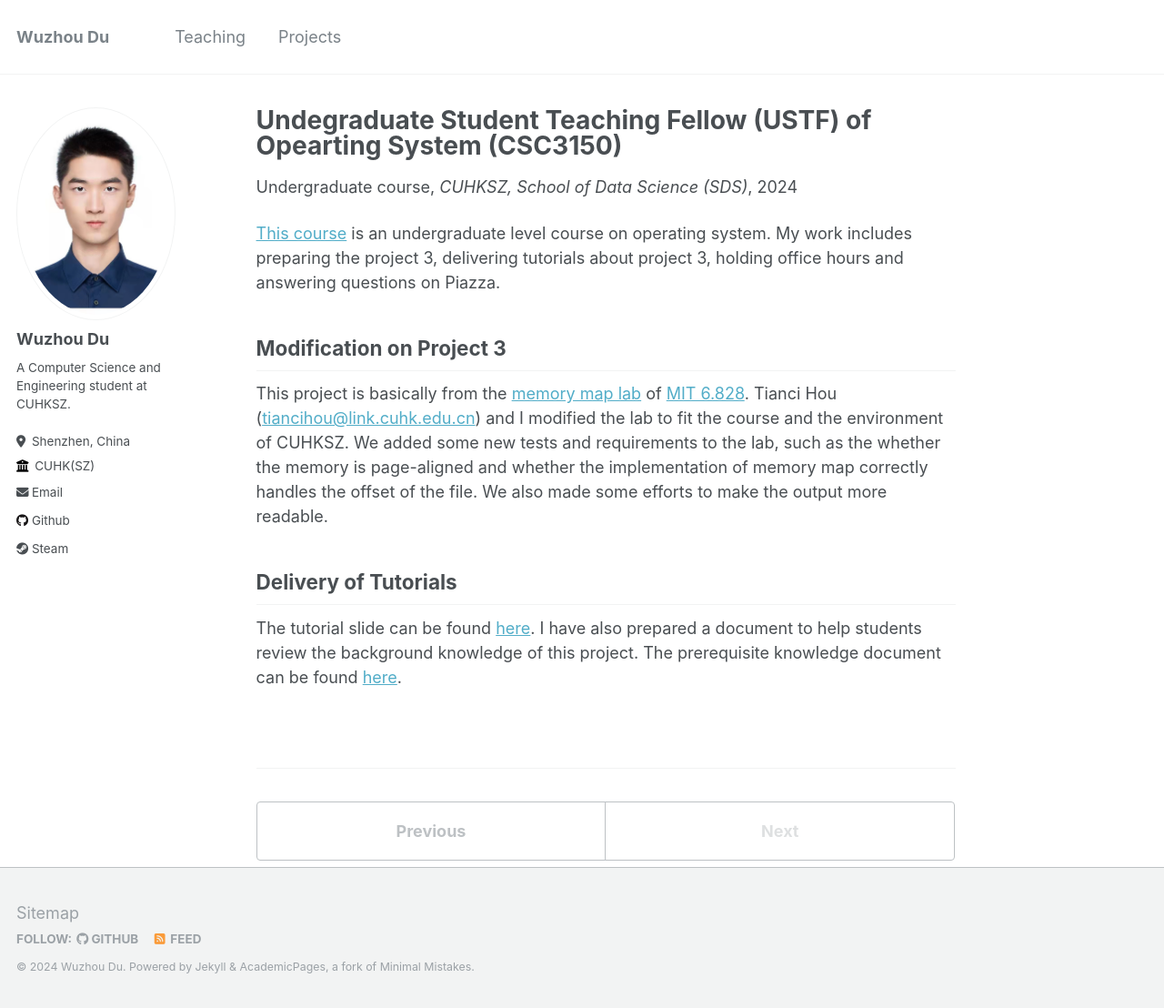
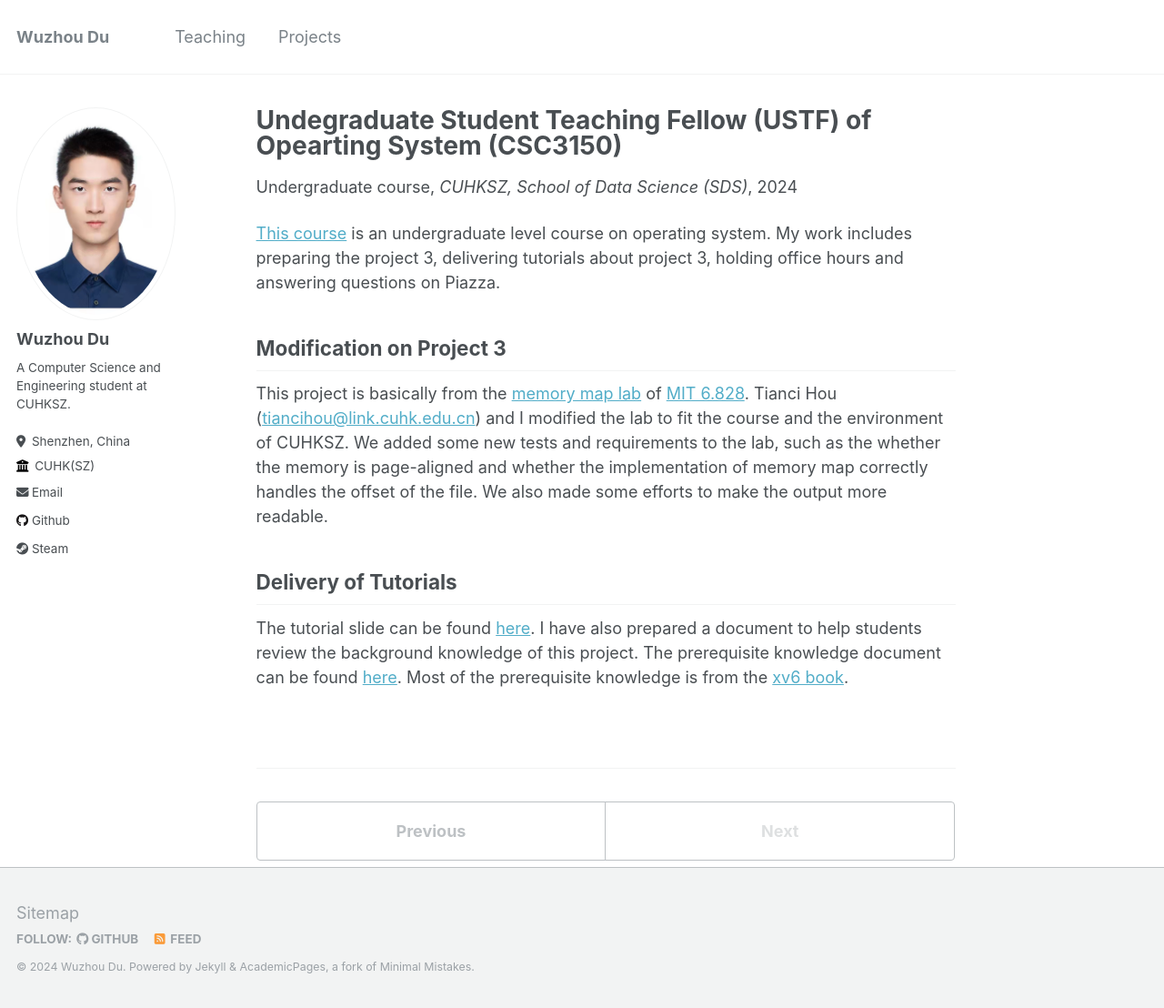
Before and after one commit to WuzhouDu/WuzhouDu.github.io, a Jekyll site: the page built from _teaching/2024-spring-csc3150.md, in a window 1280 px wide and 1108 px high. Shown: the whole window at 91% size. Built offline with Jekyll 4.4.1, drawn with Linux system fonts in a browser that asks for light colours.

Commit message:
docs: add xv6 reference

```diff
--- a/_teaching/2024-spring-csc3150.md
+++ b/_teaching/2024-spring-csc3150.md
@@ -17,4 +17,4 @@
 Delivery of Tutorials
 ----
 The tutorial slide can be found <a href="https://wuzhoudu.github.io/files/24-spring-csc3150/project3_tutorial.pptx" download="">here</a>.
-I have also prepared a document to help students review the background knowledge of this project. The prerequisite knowledge document can be found <a href="https://wuzhoudu.github.io/files/24-spring-csc3150/Prerequisite_Knowledge.pdf">here</a>.
+I have also prepared a document to help students review the background knowledge of this project. The prerequisite knowledge document can be found <a href="https://wuzhoudu.github.io/files/24-spring-csc3150/Prerequisite_Knowledge.pdf">here</a>. Most of the prerequisite knowledge is from the [xv6 book](https://pdos.csail.mit.edu/6.828/2023/xv6/book-riscv-rev3.pdf).
```
